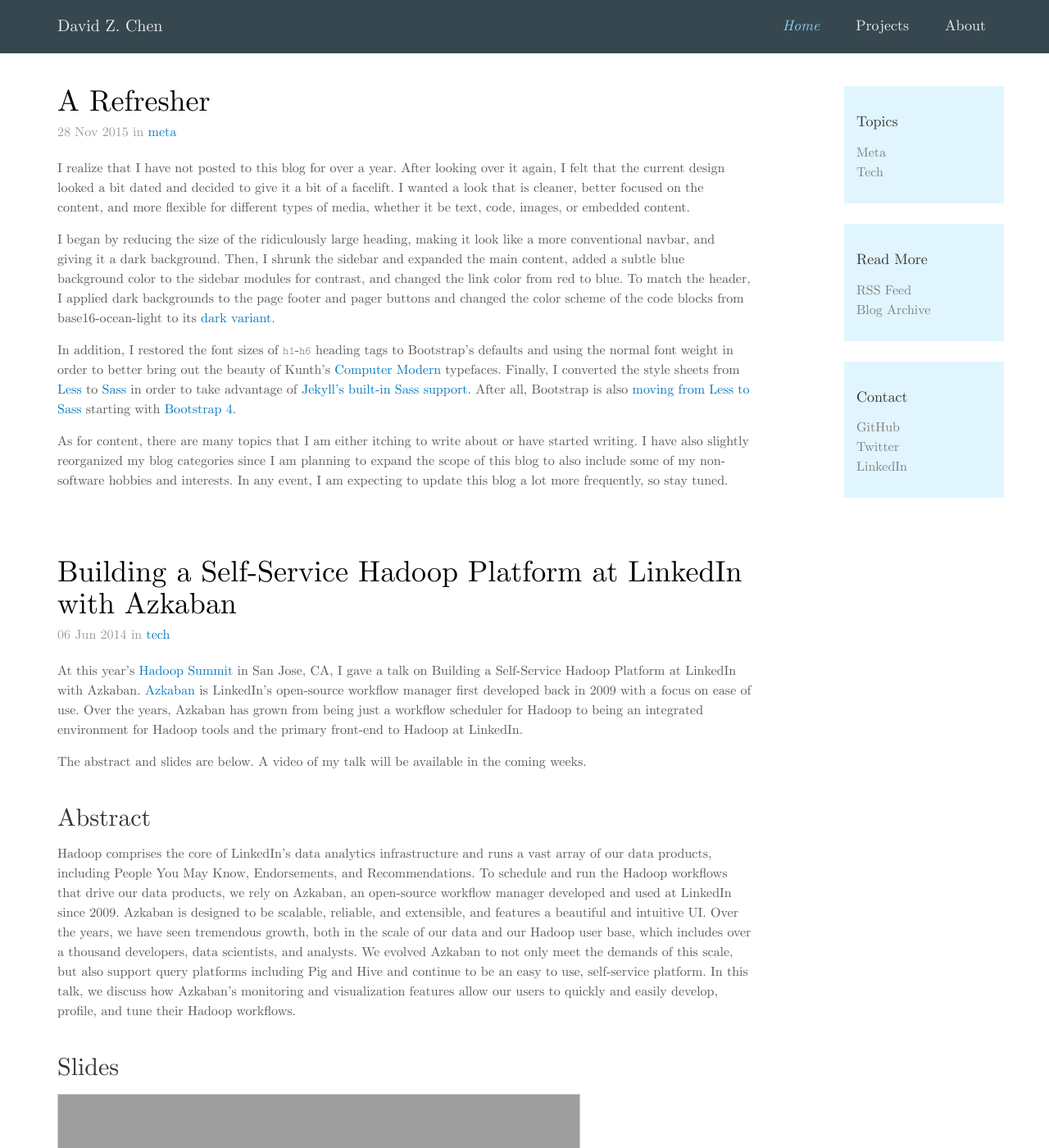
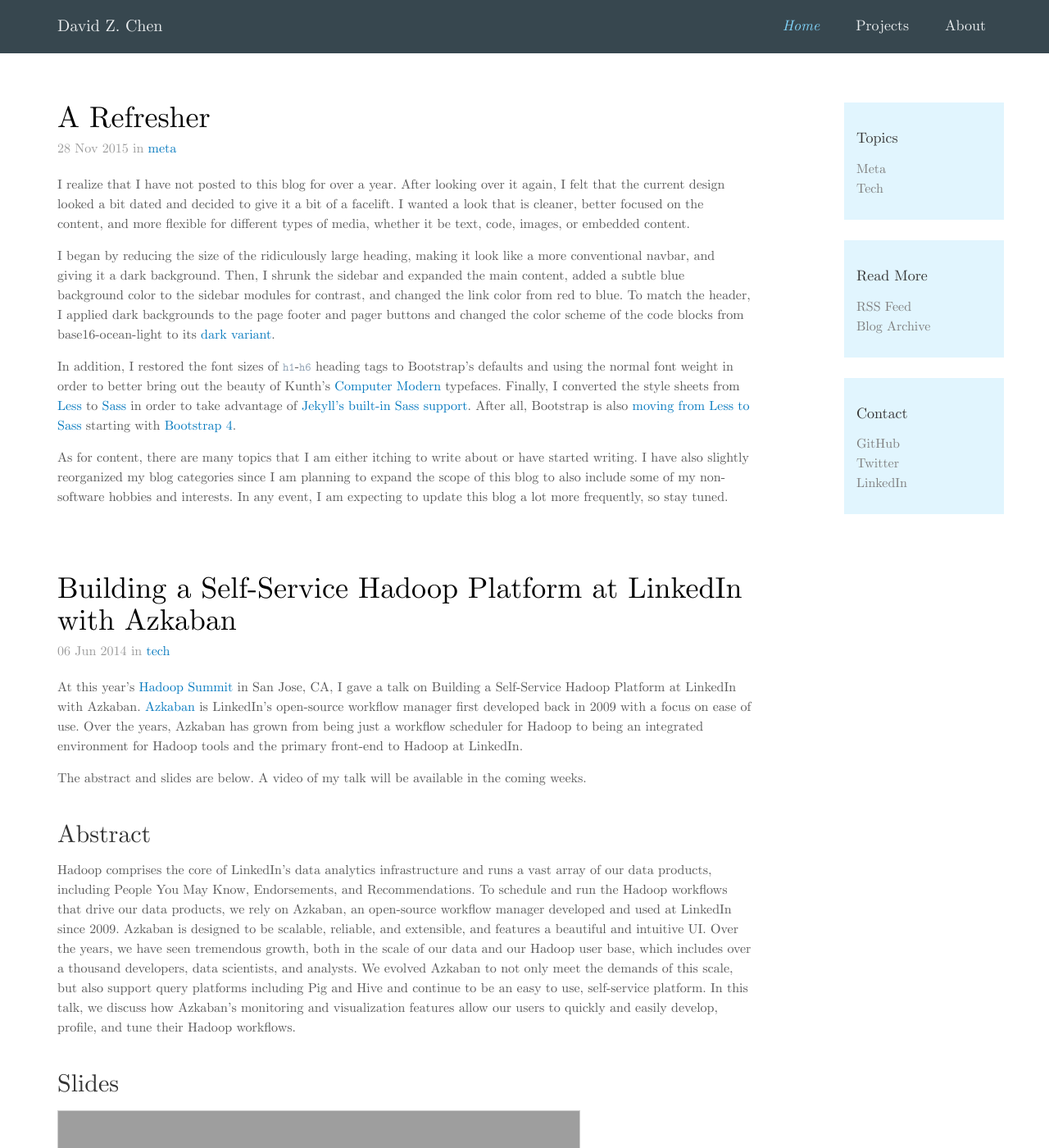
Before and after one commit to davidzchen/davidzchen.github.io, a Jekyll site: the page built from index.html, in a window 1280 px wide and 1400 px high. Shown: the whole window at 82% size. Built offline with Jekyll 4.4.1, drawn with Linux system fonts in a browser that asks for light colours; Markdown is read by kramdown in place of the engine named in the settings; grey boxes are pictures that could not be loaded.

Commit message:
Increase top padding for main content wrapper.

```diff
--- a/_sass/base.scss
+++ b/_sass/base.scss
@@ -149,7 +149,7 @@ a {
   .wrapper-content {
     overflow: auto;
     padding-bottom: 140px;
-    padding-top: 65px;
+    padding-top: 85px;
   }
 }
 
```
